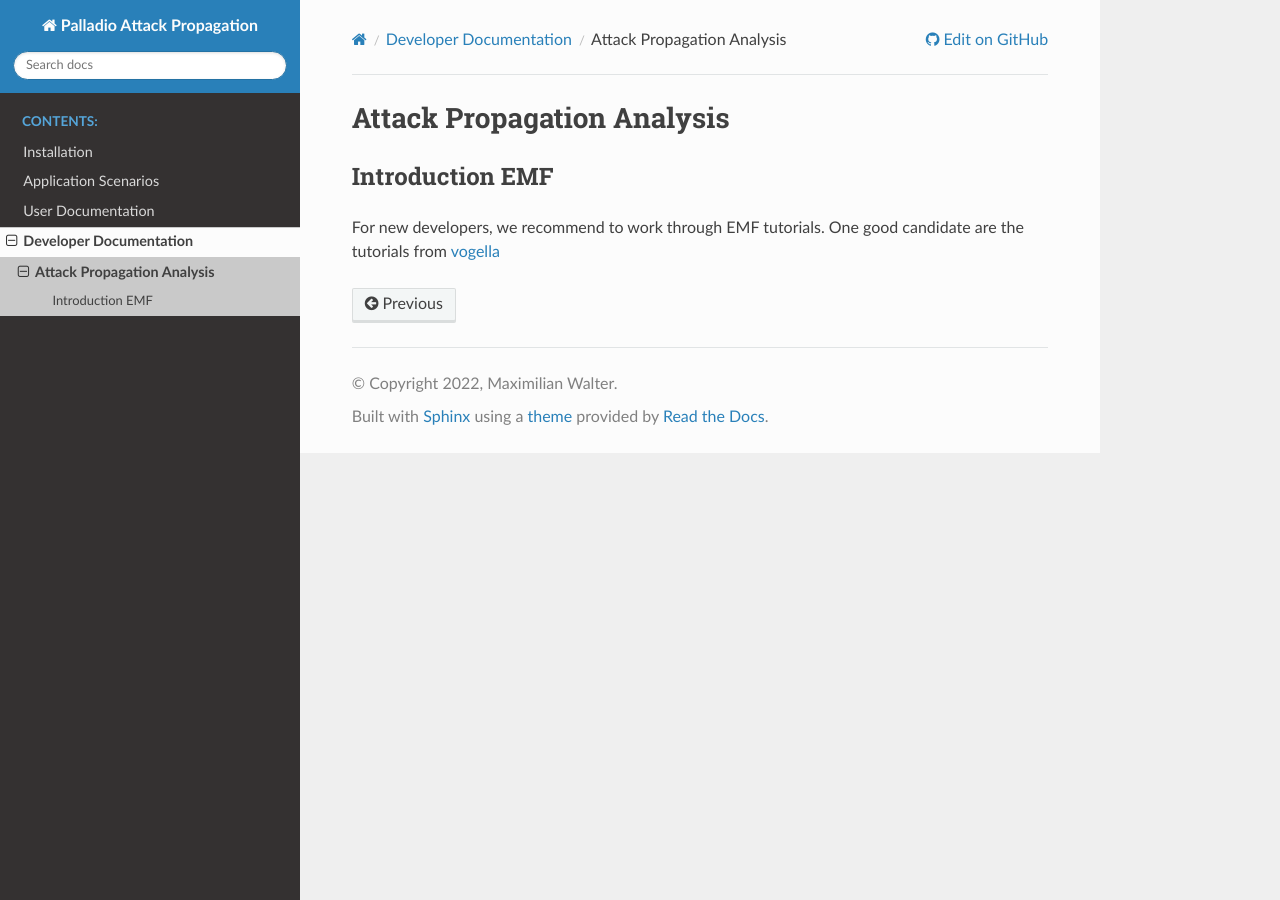
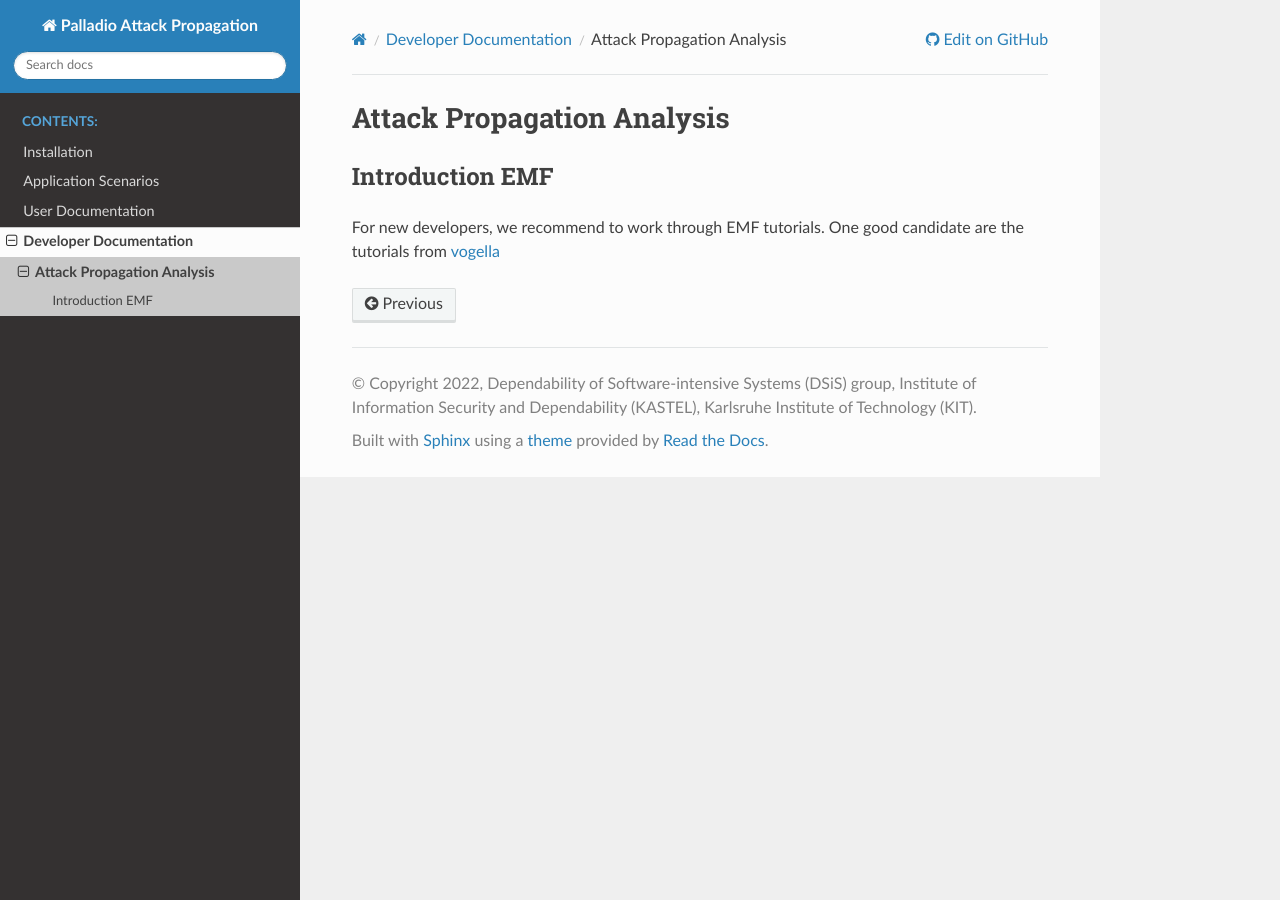
Before and after one commit to FluidTrust/attack-propagation-doc, a Sphinx documentation site: the page built from docs/source/developer/AttackPropagationAnalysis.md, in a window 1280 px wide. Built offline with Sphinx 7.4.7 and the Read the Docs theme 2.0.0, drawn with Linux system fonts in a browser that asks for light colours.

Commit message:
changed copyright

```diff
--- a/docs/source/conf.py
+++ b/docs/source/conf.py
@@ -18,7 +18,7 @@
 # -- Project information -----------------------------------------------------
 
 project = 'Palladio Attack Propagation'
-copyright = '2022, Maximilian Walter'
+copyright = '2022, Dependability of Software-intensive Systems (DSiS) group, Institute of Information Security and Dependability (KASTEL), Karlsruhe Institute of Technology (KIT)'
 author = 'Maximilian Walter'
 
 # The full version, including alpha/beta/rc tags
```
